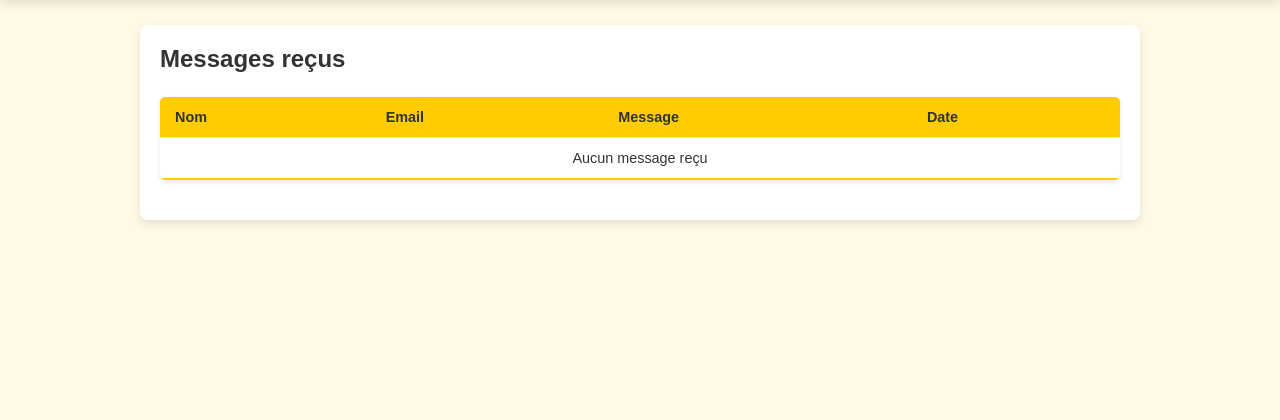
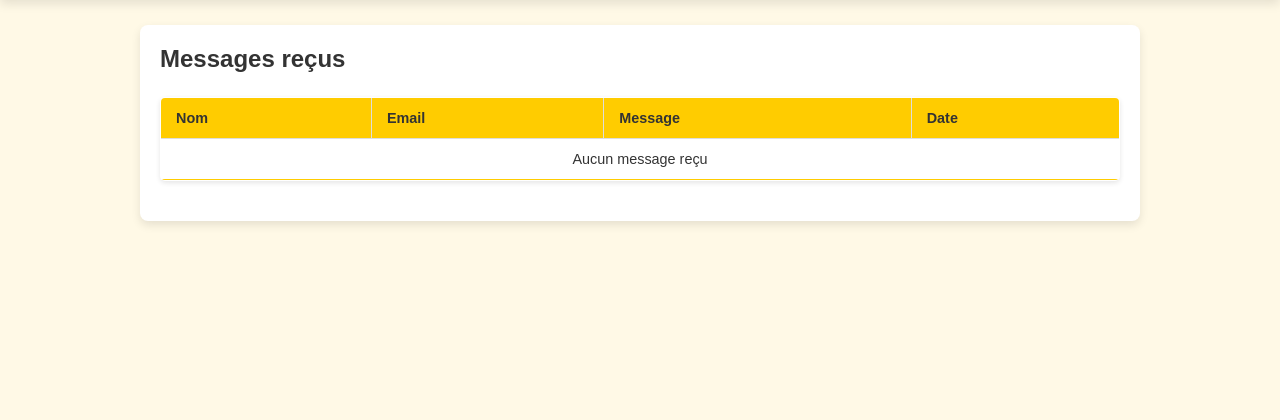
Before and after one commit to enzogilles/cesitachance, a PHP site: the page made by app/views/contact/messages.twig in a window 1280 px wide. Shown: the part 90-510 px from the top of the page. Run offline with PHP 8.4, Linux system fonts and the light colour scheme; the template is opened without the code that fills it, so the values that code supplies are empty; some libraries are stand-ins or nearby versions.

Commit message:
ligne_entre_tableau

```diff
--- a/public/styles/styles.css
+++ b/public/styles/styles.css
@@ -428,7 +428,9 @@ button,
 .styled-table {
   width: 100%;
   border-collapse: collapse;
+  border: 1px solid #ddd;
   margin: 20px 0;
+  padding: 12px 15px;
   font-size: 0.9em;
   box-shadow: var(--shadow-sm);
   border-radius: var(--border-radius-sm);
@@ -445,8 +447,9 @@ button,
 .styled-table th,
 .styled-table td {
   padding: 12px 15px;
-  border-bottom: 1px solid #dddddd;
+  border: 1px solid #ddd; /* ✅ bordures horizontales ET verticales */
 }
+
 
 .styled-table tbody tr {
   border-bottom: 1px solid #dddddd;
```
